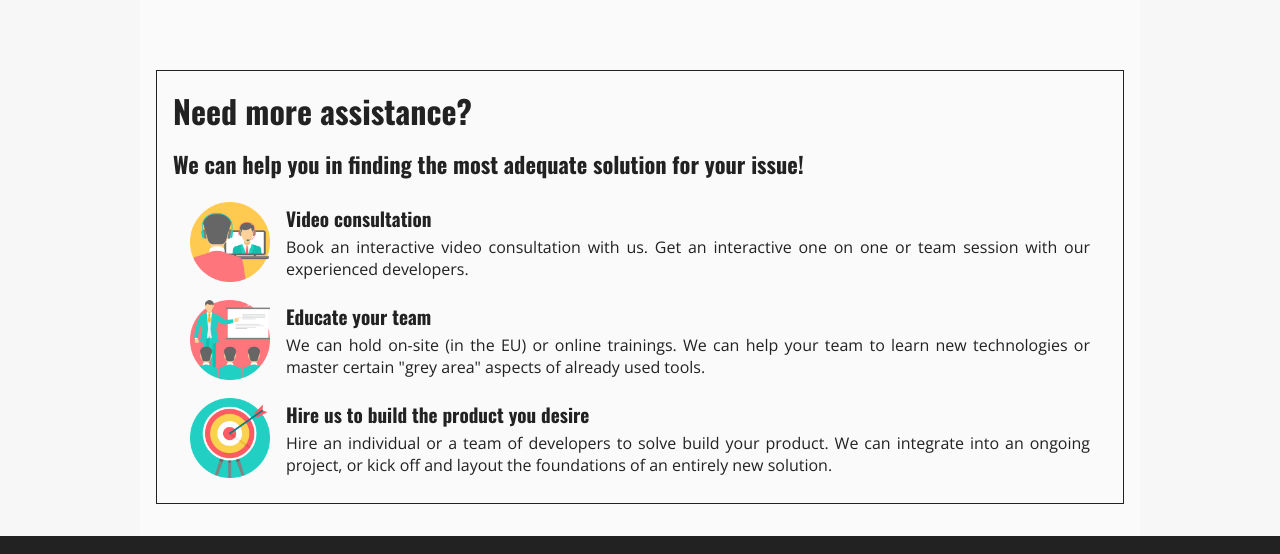
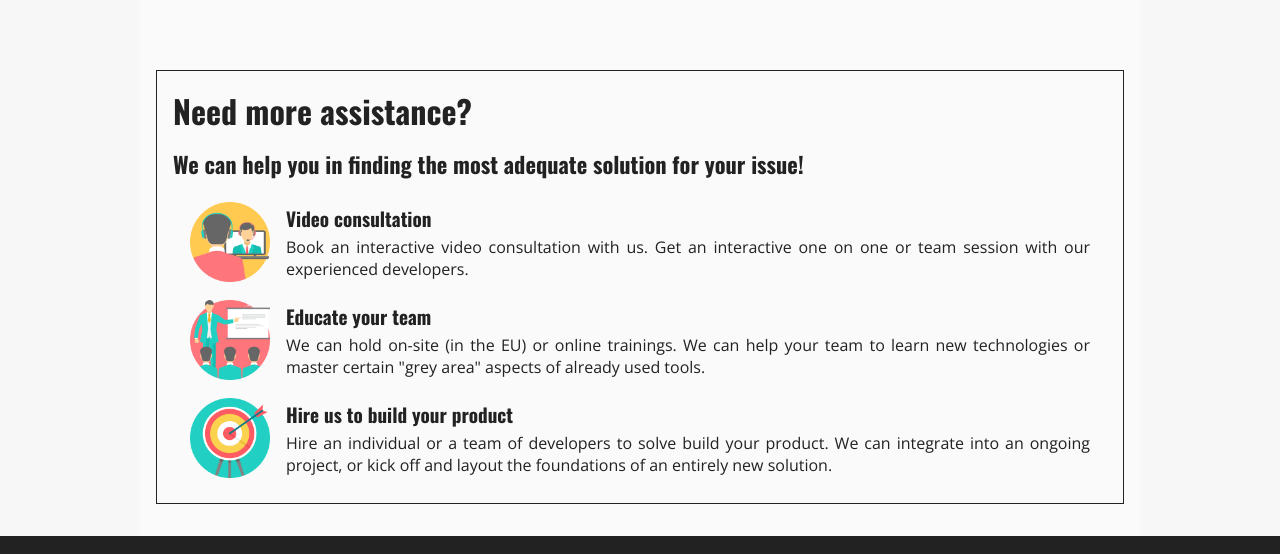
Before and after one commit to emergence-engineering/blog, a Next.js app: page /blog/discord-gitbot in a window 1280 px wide. Shown: the part 364-918 px from the top of the page. Built offline with nearby package versions, Linux system fonts and the light colour scheme.

Commit message:
Better looking spacing on the top of SalesBox

```diff
--- a/features/article/components/SalesBox/SalesBox.tsx
+++ b/features/article/components/SalesBox/SalesBox.tsx
@@ -8,6 +8,7 @@ import { SalesItem } from "./SalesItem";
 import { SalesModal } from "./SalesModal";
 
 const Root = styled.div`
+  margin-top: 2rem;
   background: ${theme.color.gray11};
   padding: 1rem;
   color: ${theme.color.gray1};
@@ -64,7 +65,7 @@ const SalesBox: FunctionComponent = () => {
         />
         <SalesItem
           imgSrc="target"
-          optionTitle="Hire us to build the product you desire"
+          optionTitle="Hire us to build your product"
           optionDescription={`
         Hire an individual or a team of developers to solve build your product.
         We can integrate into an ongoing project, or kick off and layout the foundations of an entirely new solution.
```
